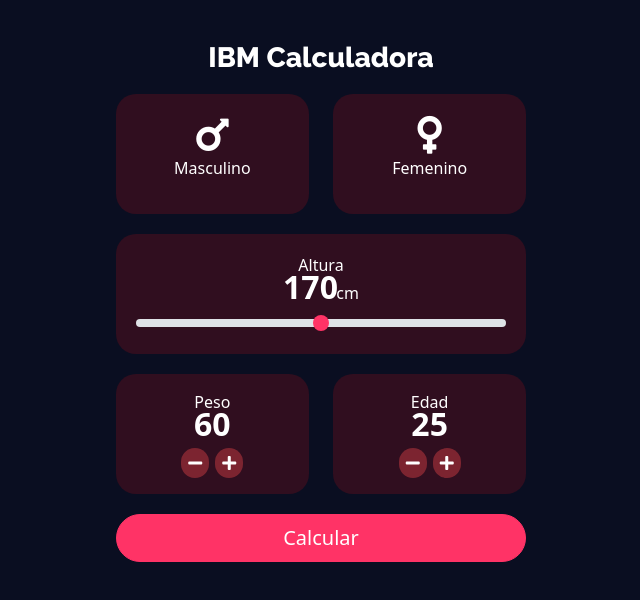
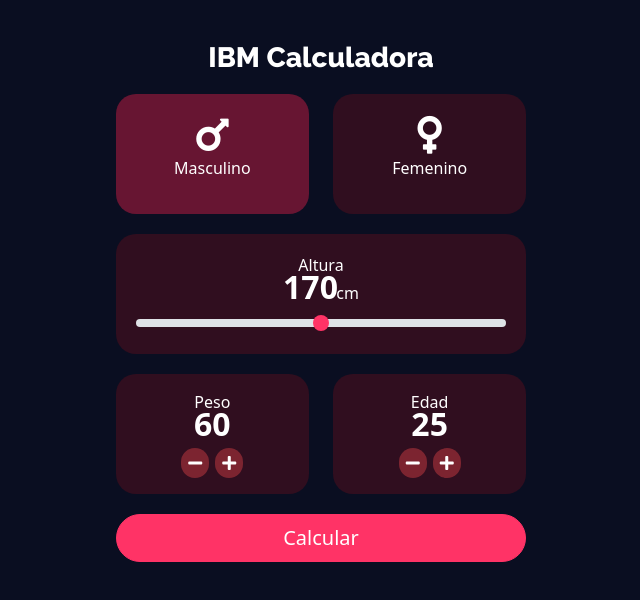
Before and after one commit to BROROZCO/Angular-Calculadora-IMC, an Angular app: page / in a window 1280 px wide. Shown: the top 600 px of the page, without its empty margins (319-959 px from the left). Built offline with nearby package versions, Linux system fonts and the light colour scheme.

Commit message:
M y Femenino cruzado()

```diff
--- a/src/app/components/inicio/inicio.component.css
+++ b/src/app/components/inicio/inicio.component.css
@@ -7,6 +7,13 @@
 
 .sexo{
     font-size: 270%;
+}
+
+
+.sexoDesactivado{
+    transition: 250ms;
+    background-color: #ac1a3f93;
+    /* background-color: #ff4c4f5e; */
 }
 
 .estiloNumero{
--- a/src/app/components/inicio/inicio.component.html
+++ b/src/app/components/inicio/inicio.component.html
@@ -3,9 +3,9 @@
         <h3 class="titulo">IBM Calculadora</h3>
         <div class="row">
             <!-- Items 1 -->
-            <div class="col-lg-6">
-                <div class="fondoItem">
-                    <div class="contenedor">
+            <div class="col-lg-6" >
+                <div class="fondoItem" [ngClass]="{ 'sexoDesactivado': sexo === 'Femenino' }">
+                    <div class="contenedor" style="cursor: pointer;"  (click)="femenino()">
                         <i class="fas fa-mars sexo"></i>
                         <p>Masculino</p>
                     </div>
@@ -13,8 +13,8 @@
             </div>
             <!-- Items 2 -->
             <div class="col-lg-6">
-                <div class="fondoItem">
-                    <div class="contenedor">
+                <div class="fondoItem" [ngClass]="{ 'sexoDesactivado': sexo === 'Masculino' }" >
+                    <div class="contenedor" style="cursor: pointer;" (click)="masculino()">
                         <i class="fas fa-venus sexo"></i>
                         <p>Femenino</p>
                     </div>
@@ -31,7 +31,7 @@
                             <span class="cm">cm</span>
                         </div>
                         <!-- Barra de rango -->
-                        <input type="range" class="form-range">
+                        <input type="range" (input)="cambiarAltura($event)" [value]="altura" min="120" max="220" class="form-range">
                     </div>
                 </div>
             </div>
--- a/src/app/components/inicio/inicio.component.ts
+++ b/src/app/components/inicio/inicio.component.ts
@@ -10,6 +10,7 @@ export class InicioComponent implements OnInit {
   edad = 25;
   peso = 60;
   altura = 170;
+  sexo = 'Femenino';
 
 
   constructor() { }
@@ -17,4 +18,20 @@ export class InicioComponent implements OnInit {
   ngOnInit(): void {
   }
 
+  cambiarAltura(event: any)
+  {
+    // console.log(event.target.value);
+    this.altura = event.target.value;
+  }
+
+  masculino()
+  {
+    this.sexo = 'Masculino';
+  }
+
+  femenino()
+  {
+    this.sexo = 'Femenino';
+  }
+
 }
```
